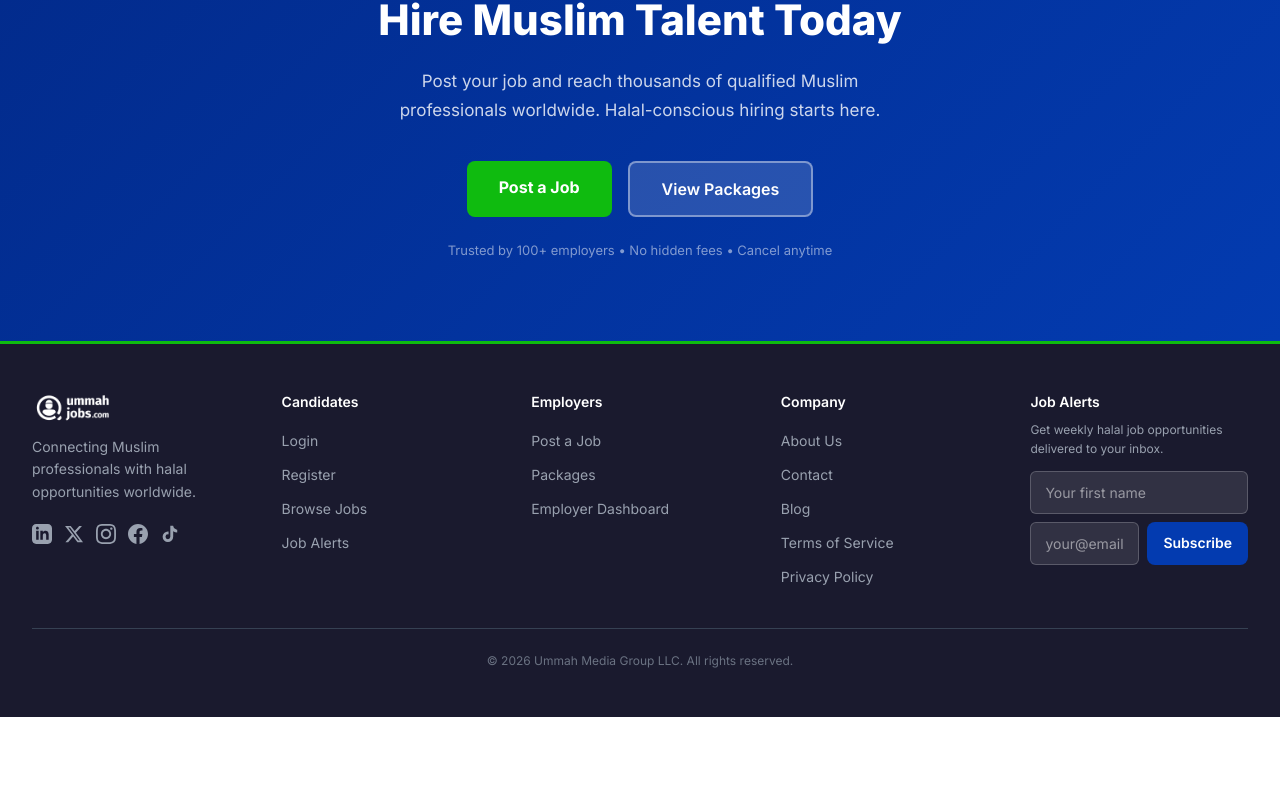
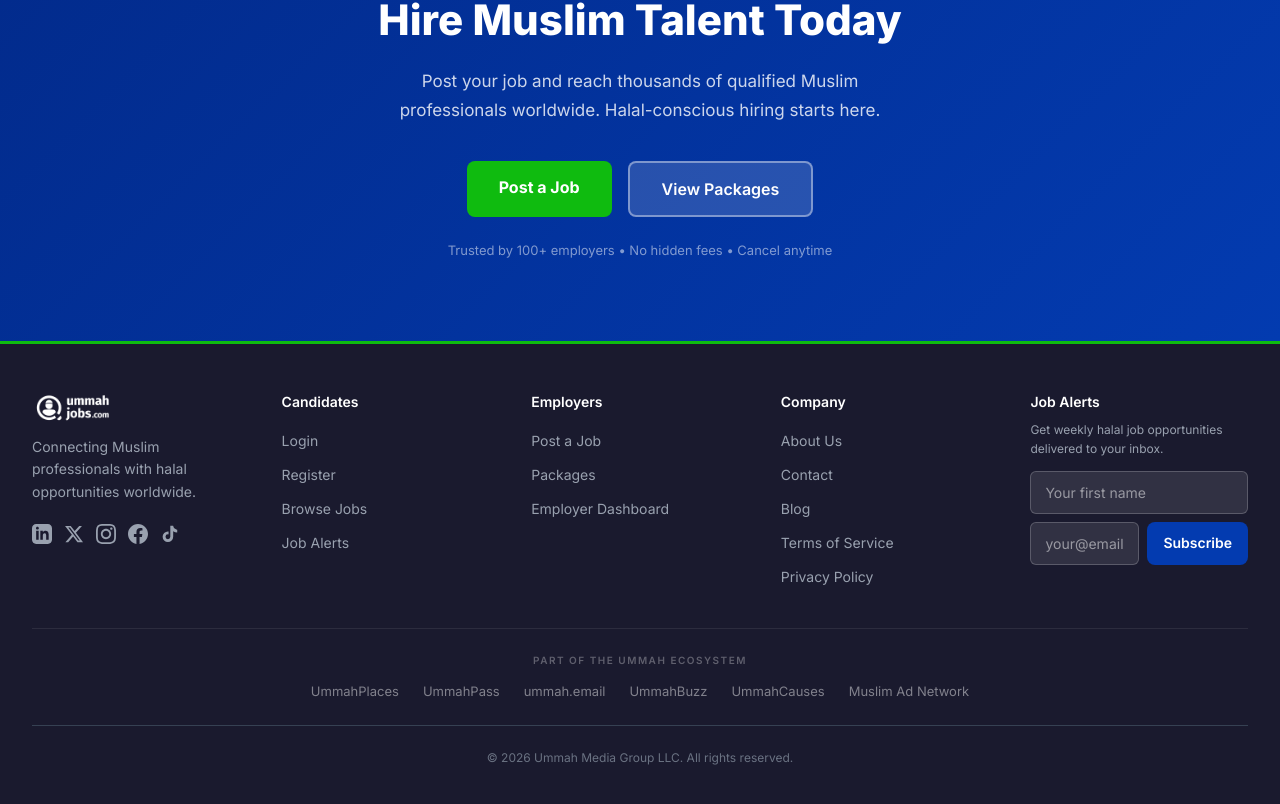
Before and after one commit to AshrafAnsariUMG/ummahjobs, a Next.js app in the folder frontend/: page / in a window 1280 px wide. Shown: the part 2190-2994 px from the top of the page. Before the commit the page ends 2907 px from the top, so only its background shows below. Built offline with nearby package versions, Linux system fonts and the light colour scheme; no server answers.

Commit message:
UI: Ummah Ecosystem links in footer

```diff
--- a/frontend/src/components/layout/Footer.tsx
+++ b/frontend/src/components/layout/Footer.tsx
@@ -167,7 +167,57 @@
           </div>
         </div>
 
-        <div className="border-t border-gray-700 pt-6 text-center">
+        <div style={{
+          borderTop: '1px solid rgba(255,255,255,0.08)',
+          paddingTop: '24px',
+          marginTop: '24px',
+          textAlign: 'center',
+        }}>
+          <p style={{
+            fontSize: '10px',
+            fontWeight: 600,
+            letterSpacing: '1.5px',
+            color: 'rgba(255,255,255,0.3)',
+            textTransform: 'uppercase',
+            marginBottom: '14px',
+          }}>
+            Part of the Ummah Ecosystem
+          </p>
+          <div style={{
+            display: 'flex',
+            flexWrap: 'wrap',
+            justifyContent: 'center',
+            gap: '8px 24px',
+          }}>
+            {[
+              { label: 'UmmahPlaces',       url: 'https://ummahplaces.com/?utm_source=ummahjobs&utm_medium=footer' },
+              { label: 'UmmahPass',         url: 'https://ummahpass.io/?utm_source=ummahjobs&utm_medium=footer' },
+              { label: 'ummah.email',       url: 'https://ummah.email/join?utm_source=ummahjobs&utm_medium=footer' },
+              { label: 'UmmahBuzz',         url: 'https://ummahbuzz.com/?utm_source=ummahjobs&utm_medium=footer' },
+              { label: 'UmmahCauses',       url: 'https://ummahcauses.org/?utm_source=ummahjobs&utm_medium=footer' },
+              { label: 'Muslim Ad Network', url: 'https://muslimadnetwork.com/?utm_source=ummahjobs&utm_medium=footer' },
+            ].map((item, i) => (
+              <a
+                key={i}
+                href={item.url}
+                target="_blank"
+                rel="noopener noreferrer"
+                style={{
+                  fontSize: '13px',
+                  color: 'rgba(255,255,255,0.45)',
+                  textDecoration: 'none',
+                  transition: 'color 0.15s',
+                }}
+                onMouseEnter={(e) => (e.currentTarget.style.color = 'rgba(255,255,255,0.85)')}
+                onMouseLeave={(e) => (e.currentTarget.style.color = 'rgba(255,255,255,0.45)')}
+              >
+                {item.label}
+              </a>
+            ))}
+          </div>
+        </div>
+
+        <div className="border-t border-gray-700 pt-6 mt-6 text-center">
           <p className="text-xs text-gray-500">
             © 2026 Ummah Media Group LLC. All rights reserved.
           </p>
```
